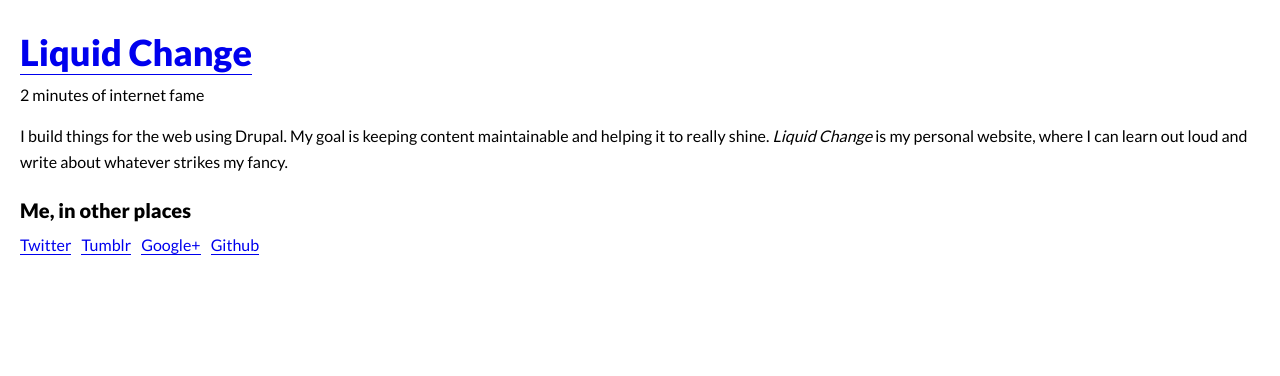
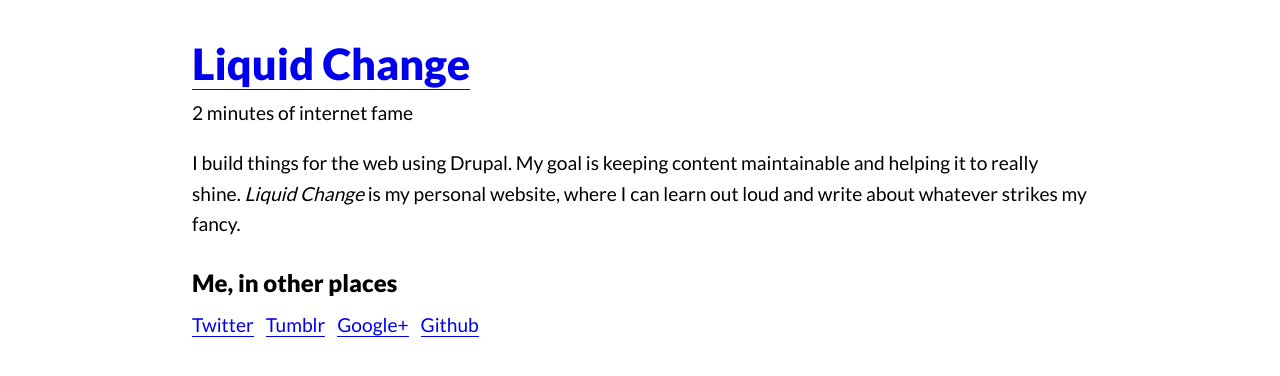
Before and after one commit to liquid06/liquid06.github.io, a Jekyll site: the page built from index.html, in a window 1280 px wide. Shown: the top 376 px of the page. Built offline with Jekyll 4.4.1, drawn with Linux system fonts in a browser that asks for light colours.

Commit message:
Attempting to keep the line length looking nice. I'll probably redo the media queries after having more material to test with.

```diff
--- a/css/style.scss
+++ b/css/style.scss
@@ -13,6 +13,7 @@ body {
   font-size: 1.6rem;
   line-height: 1.6;
   margin: 2rem;
+  transition: margin 0.2s;
 }
 
 h1,
@@ -79,3 +80,28 @@ footer {
     border-color: #666;
   }
 }
+@media (min-width: 475px) {
+  html {
+    font-size: 75%;
+  }
+}
+@media (min-width: 700px) {
+  body {
+    margin: 2rem 5rem;
+  }
+}
+@media (min-width: 1000px) {
+  body {
+    margin: 2rem 8rem;
+  }
+}
+@media (min-width: 1200px) {
+  body {
+    margin: 2rem 16rem;
+  }
+}
+@media (min-width: 1500px) {
+  body {
+    margin: 2rem 24rem;
+  }
+}
```
